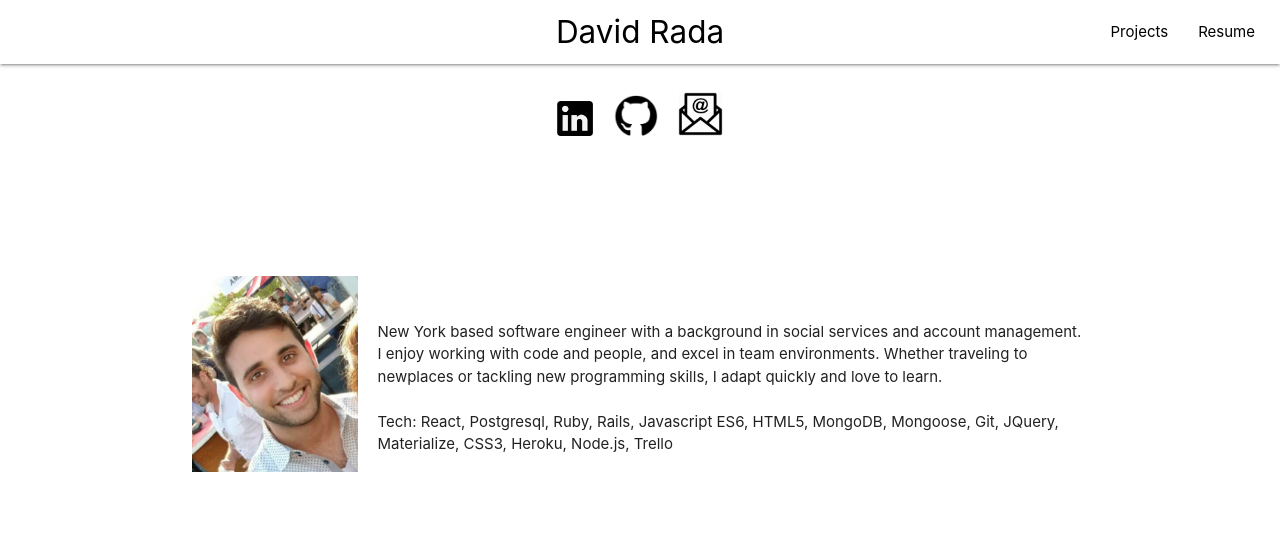
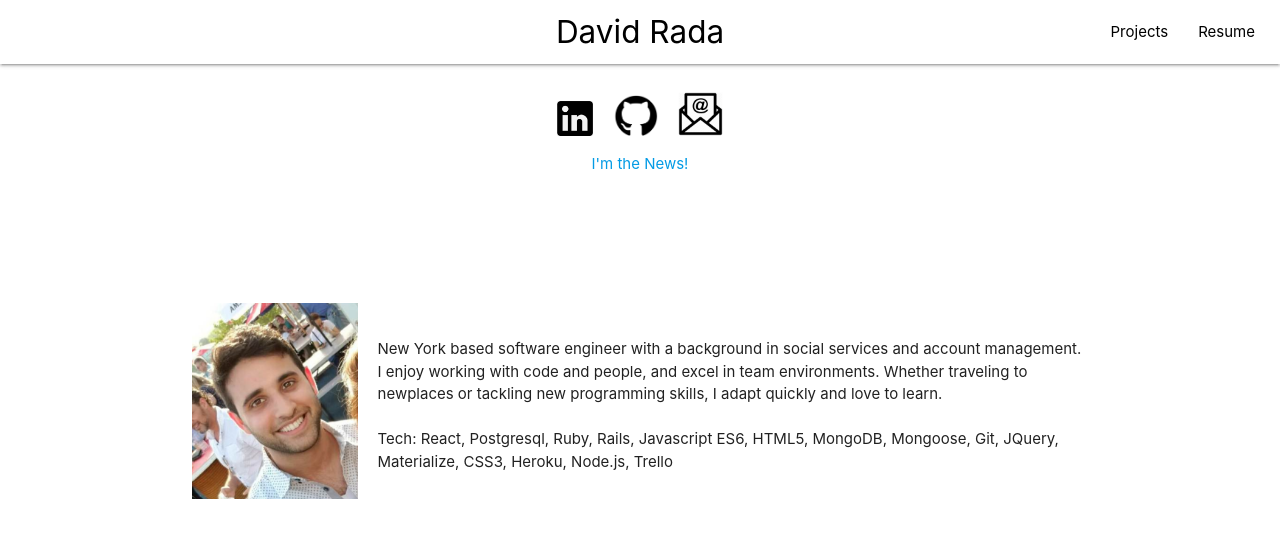
Before and after one commit to DavidJRada/portfolio, a React (Create React App) app: page / in a window 1280 px wide. Shown: the top 538 px of the page. Built offline with nearby package versions, Linux system fonts and the light colour scheme.

Commit message:
added news article

```diff
--- a/src/components/Contact.js
+++ b/src/components/Contact.js
@@ -12,6 +12,9 @@ class Contact extends React.Component {
                 <a href='https://github.com/DavidJRada' target='_blank' rel="noopener noreferrer"><img id='github' alt='Github' src={Github}></img></a>
                 <a href='mailto:davidjrada@gmail.com'><img id='email' alt='email' src={Email}></img></a>
 
+                <div className='news center'> <a href='https://www.ctpost.com/local/article/Connecticut-needs-more-coders-engineers-and-14007119.php' target='_blank' rel='noreferrer noopener'>I'm the News!</a>
+                </div>
+
             </div>
         );
     }
--- a/src/components/Home.js
+++ b/src/components/Home.js
@@ -9,11 +9,12 @@ function Home() {
                 </img>
             </div>
             <div className='about-me-content'>
+
                 <p>New York based software engineer with a background in social services and account management.
                     I enjoy working with code and people, and excel in team environments. Whether traveling to
                     newplaces or tackling new programming skills, I adapt quickly and love to learn.
                 <br /><br />
-                Tech: React, Postgresql, Ruby, Rails, Javascript ES6, HTML5, MongoDB, Mongoose, Git, JQuery, Materialize, CSS3, Heroku, Node.js, Trello
+                    Tech: React, Postgresql, Ruby, Rails, Javascript ES6, HTML5, MongoDB, Mongoose, Git, JQuery, Materialize, CSS3, Heroku, Node.js, Trello
 
             </p>
             </div>
--- a/src/index.css
+++ b/src/index.css
@@ -13,7 +13,7 @@
 }
 
 .about-me-content {
-  margin-top: 30px;
+  margin-top: 20px;
 }
 
 #profile-pic {
@@ -34,11 +34,6 @@
 
 #email {
   width: 5%;
-}
-
-.contact {
-  margin-top: 2000px;
-  width: 10%;
 }
 
 .contact * {
```
Also changed, not shown: 1 other file (tests, documents, lock files or other folders).
